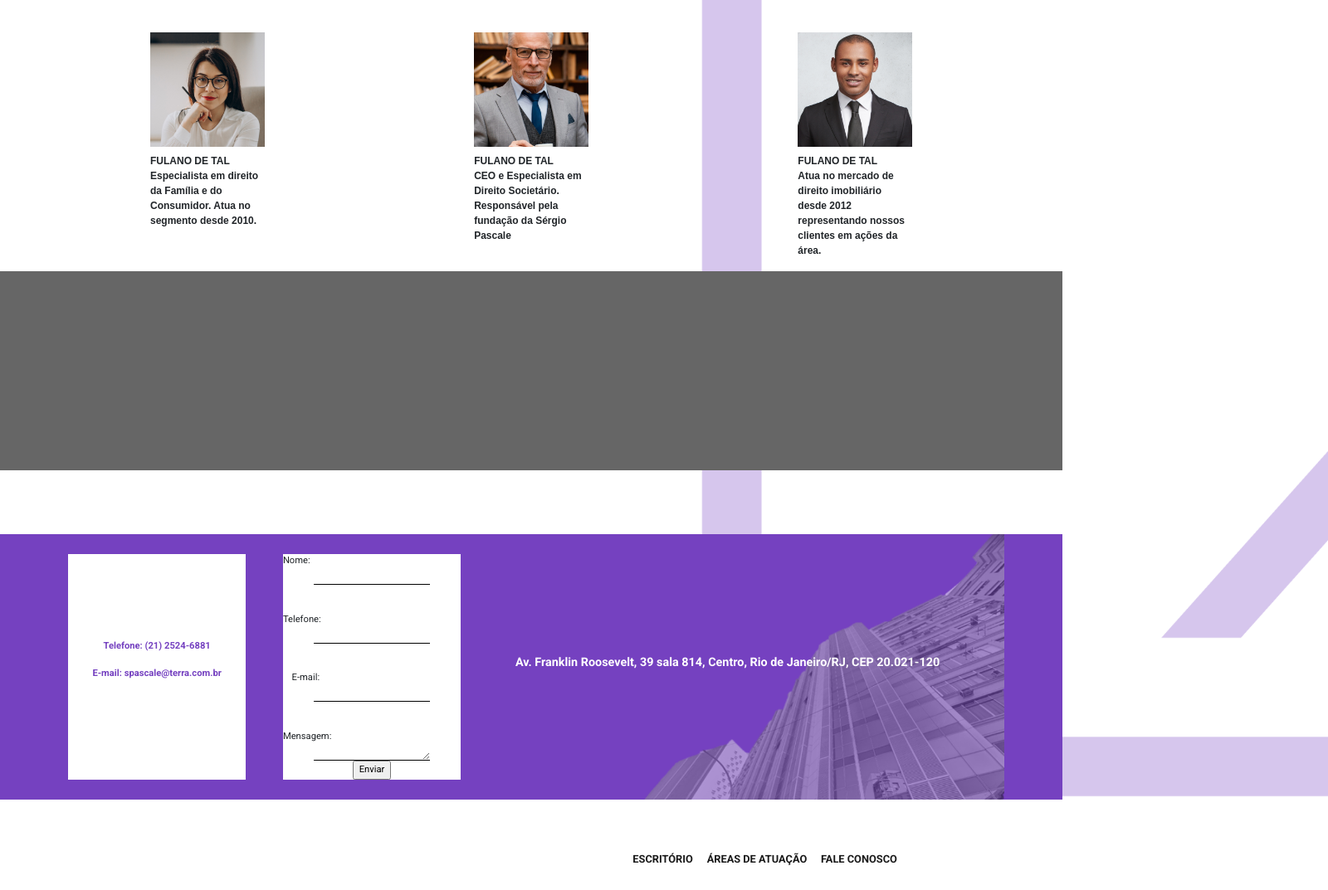
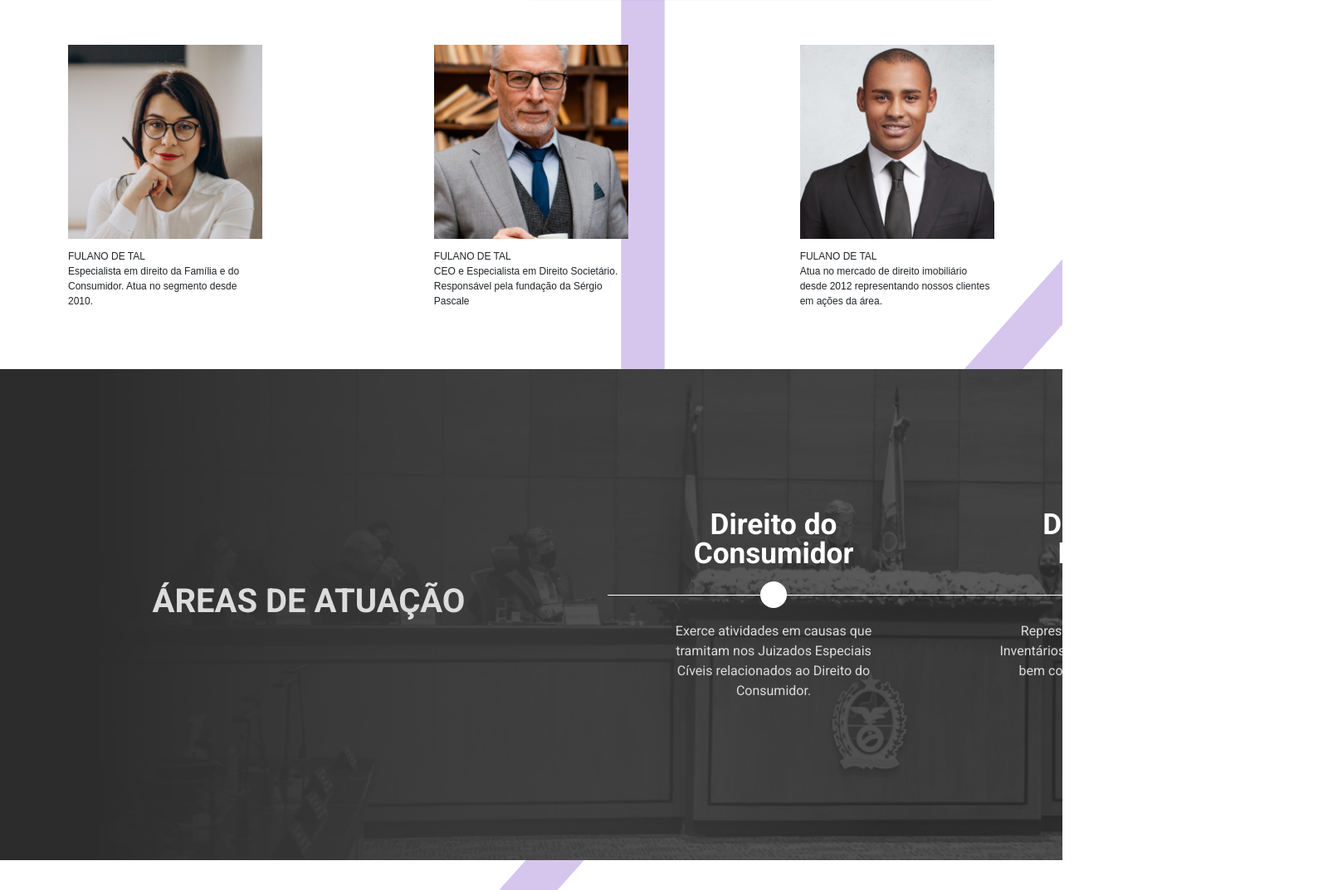
Before and after one commit to Artur-Maio/sergioRascaleSite, a plain HTML site: page index.html in a window 1280 px wide. Shown: the part 714-1787 px from the top of the page at 83% size, 1600 px wide, since content can reach past the window. Drawn offline with nearby package versions, Linux system fonts and the light colour scheme.

Commit message:
commit for gh pages
final commit to put on the gh pages

```diff
--- a/index.html
+++ b/index.html
@@ -8,9 +8,9 @@
   <title>Sergio Pascale Advogados Associados</title>
   <link href="https://cdn.jsdelivr.net/npm/bootstrap@5.0.1/dist/css/bootstrap.min.css" rel="stylesheet"
     integrity="sha384-+0n0xVW2eSR5OomGNYDnhzAbDsOXxcvSN1TPprVMTNDbiYZCxYbOOl7+AMvyTG2x" crossorigin="anonymous">
-  <link rel="stylesheet" href="style.css">
   <link rel="preconnect" href="https://fonts.gstatic.com">
   <link href="https://fonts.googleapis.com/css2?family=Roboto:wght@100;400;700&display=swap" rel="stylesheet">
+  <link rel="stylesheet" href="style.css">
 </head>
 
 <body>
@@ -35,19 +35,17 @@
       </nav>
     </div>
   </header>
-  <section class="cotainer-fluid midle-box">
-    <div class="continer rectangle">
+  <section class="container-fluid middle-box p-0 rectangle">
     <div class="container">
       <p class="text-title">
         Simplificar e</br>garantir o direito<br> de cada cidadão.
       </p>
     </div>
-    </div>
   </section>
   <section class="container-fluid about-section">
-    <div class="container inside">
+    <div class="container">
       <div class="about-title">
-        <p class="midle-title">nosso escritório</p>
+        <p class="middle-title">nosso escritório</p>
       </div>
       <div class="inside-box">
         <div class="logo-inside">
@@ -66,65 +64,88 @@
 
   <section class="container-fluid team-box">
     <div class="container our-people">
-      <div class="member1">
-        <div class="membP">
-          <p class="memb1">FULANO DE TAL<br>Especialista em direito da Família e do Consumidor. Atua no segmento desde
+      <div class="member">
+        <img src="images/people1.png">
+        <p>FULANO DE TAL<br>Especialista em direito da Família e do Consumidor. Atua no segmento desde
           2010. </p>
       </div>
-      </div>
-      <div class="member2">
-        <div class="membP">
-          <p class="memb2">FULANO DE TAL<br>CEO e Especialista em Direito Societário. Responsável pela fundação da
+      <div class="member">
+        <img src="images/people2.png">
+        <p>FULANO DE TAL<br>CEO e Especialista em Direito Societário. Responsável pela fundação da
           Sérgio Pascale</p>
       </div>
-      </div>
-      <div class="member3">
-        <div class="membP">
-          <p class="memb3">FULANO DE TAL<br>Atua no mercado de direito imobiliário desde 2012 representando nossos
+      <div class="member">
+        <img src="images/people3.png">
+        <p>FULANO DE TAL<br>Atua no mercado de direito imobiliário desde 2012 representando nossos
           clientes em ações
           da área.</p>
       </div>
     </div>
+  </section>
+  <section class="container-fluid areas-box">
+    <div class="areas">
+      <div>
+        ÁREAS DE ATUAÇÃO
+      </div>
+      <div class="area">
+        <div class="area-title">Direito do Consumidor</div>
+        <div class="circle-container">
+          <div class="circle"></div>
+        </div>
+        <div class="area-description">Exerce atividades em causas que tramitam nos Juizados Especiais Cíveis
+          relacionados ao Direito do
+          Consumidor.</div>
+      </div>
+      <div class="area">
+        <div class="area-title">Direito da Família</div>
+        <div class="circle-container">
+          <div class="circle"></div>
+        </div>
+        <div class="area-description">Representa seus clientes em Inventários judiciais e extrajudiciais, bem como em
+          testamentos e Divórcios.
         </div>
       </div>
-  </section>
-  <section class="container-fluid areas-box">
-    <div class="container our-areas">
-      <div class="areas">
-        <div class="area1">
-
+      <div class="area">
+        <div class="area-title">Direito Imobiliário</div>
+        <div class="circle-container">
+          <div class="circle"></div>
         </div>
-        <div class="area2">
-
+        <div class="area-description">Atua auxiliando na administração de imóveis e processos referentes a propriedades
+          imobiliárias.</div>
       </div>
-        <div class="area3">
-
+      <div class="area">
+        <div class="area-title">Direito Societário</div>
+        <div class="circle-container">
+          <div class="circle"></div>
         </div>
+        <div class="area-description">Assiste empresas em seus atos constituitivos e registro junto à Junta Comercial,
+          Prefeitura e Receita
+          Federal, bem como em litígios.</div>
       </div>
     </div>
   </section>
   <section class="container-fluid bigfoot">
     <div class="container prefoot">
       <div class="info">
-        <p>Telefone: (21) 2524-6881</p>
+        <p>(21) 2524-6881</p>
 
-        <p>E-mail: spascale@terra.com.br</p>
+        <p>spascale@terra.com.br</p>
       </div>
 
       <form class="message" action="/action_page.php">
         <label class="lname" for="text">Nome:</label>
-        <input type="text" id="nome" name="name"><br><br>
+        <input type="text" id="nome" name="name">
 
         <label class="tel" for="tel">Telefone:</label>
-        <input type="text" id="tel" name="tel"><br><br>
+        <input type="text" id="tel" name="tel">
 
         <label class="email" for="email">E-mail:</label>
-        <input type="email" id="email" name="email"><br><br>
+        <input type="email" id="email" name="email">
 
         <label class="larea" for="textarea">Mensagem:</label>
         <textarea name="messagebox" id=txtarea cols="30" rows="2"></textarea>
 
-        <input class="submit" type="submit" value="Enviar">
+        <button class="btn btn-default submit" type="submit">Enviar</button>
       </form>
 
       <div class="address-text">
@@ -133,8 +154,8 @@
     </div>
   </section>
 
-  <div class="above-footer">
-    <div class="social-medias">
+  <div class="container above-footer">
+    <!-- <div class="social-medias">
       <a href="https://www.google.com/"><img src="images/Vector.png"
           class="media-object  img-responsive img-thumbnail"></a>
       <a href="https://www.google.com/"><img src="images/Vector2.png"
@@ -143,22 +164,19 @@
           class="media-object  img-responsive img-thumbnail"></a>
       <a href="https://www.google.com/"><img src="images/Vector4.png"
           class="media-object  img-responsive img-thumbnail"></a>
-    </div>
+    </div> -->
 
     <div class="base-buttons">
+      <a class="footer-buttom" href="#">Início</a>
       <a class="footer-buttom" href="#">Escritório</a>
       <a class="footer-buttom" href="#">Áreas de Atuação</a>
       <a class="footer-buttom" href="#">Fale conosco</a>
     </div>
   </div>
 
-  <section class="secfooter">
-    <footer>
-      <div class="footerp">
-        <p class="cnpj">CNPJ: 34.686.193/0001-06 - Sergio Pascale - Todos os direitos reservados - 2021 </p>
-        <p class="bigu">Produzido por Bigu.tech</p>
-      </div>
-    </footer>
+  <section class="container secfooter">
+    <p>CNPJ: 34.686.193/0001-06 - Sergio Pascale - Todos os direitos reservados - 2021 </p>
+    <p>Produzido por Bigu.tech</p>
   </section>
 
   <script src="https://cdn.jsdelivr.net/npm/bootstrap@5.0.1/dist/js/bootstrap.bundle.min.js"
--- a/style.css
+++ b/style.css
@@ -1,6 +1,6 @@
 /* header, logo and navbar*/
-.header{
-    display:block;
+.header {
+    display: block;
     position: absolute;
     width: 100%;
     height: 20%;
@@ -10,63 +10,61 @@
     font-family: 'Roboto', sans-serif;
 }
 
-body{
+body {
     background-image: url(images/vectorbg.png);
-    background-size: 150vh;
-    background-repeat:no-repeat;
+    background-size: 110vh;
+    background-repeat: no-repeat;
     background-position-x: 60vh;
-    background-position-y: 30vh;
+    background-position-y: 32vh;
     font-family: 'Roboto', sans-serif;
 }
 
-.headerNav{
+.headerNav {
     background: rgb(185, 161, 199);
     width: 100%;
 }
 
-.container-fluid.largebar{
-    background:#f4f7f5;
+.container-fluid.largebar {
+    background: #f4f7f5;
 }
 
-.navbar{
-    position: relative;
-    display: flex;
-    align-items: center;
-    padding-top: .5rem;
-    padding-bottom: .5rem;
-    background: #F4F7F5;
-    height: 20%;
+.navbar {
+    padding: 1em 0px;
 }
 
-#navbarNavAltMarkup{
+#navbarNavAltMarkup {
     justify-content: flex-end;
     font-family: 'Roboto', sans-serif;
     font-style: normal;
     font-weight: 700;
-    font-size: .9em;
+    font-size: 1.1em;
     line-height: 1.1em;
     color: #272D4E;
 }
 
-.logo{
-    width: 9.375em;
-    height: 50%;
+.logo {
+    width: 90%;
+    height: auto;
 }
 
 .rectangle {
     display: flex;
-    position: relative;
     height: 55vh;
     left: 0px;
     background: #7541C0;
     background-image: url("images/greekBg.png");
-    background-size: 50%;
+    background-size: contain;
     background-repeat: no-repeat;
     background-position-x: right;
-    background-position-y: center;
+    background-position-y: bottom;
 }
 
-.block1{
+.rectangle .container {
+    display: flex;
+    align-items: center;
+}
+
+.block1 {
 
     padding-left: 3em;
     display: flex;
@@ -76,15 +74,11 @@ body{
     height: 362px;
 }
 
-.text-title{
+.text-title {
     display: flex;
-    align-items : center ;
+    align-items: center;
     justify-content: left;
     align-content: center;
-    position: absolute;
-    width: 50%;
-    height: 50%;
-    padding-top: 11%;
     font-family: 'Roboto', sans-serif;
     font-style: normal;
     font-weight: bold;
@@ -95,46 +89,39 @@ body{
 
 /*our-section*/
 
-.container-fluid.about-section{
+.container-fluid.about-section {
     display: flex;
     justify-content: center;
     align-items: center;
+    min-height: 20vh;
 }
 
-.container.inside {
+.about-section .container {
     display: flex;
+    justify-content: space-between;
     align-items: center;
-    justify-content: center;
-    color: rgba(39, 45, 78, 0.5);
-    margin-top: -12%;
 }
 
-.about-title {
-    padding-top: 9%;
+.middle-title {
+    font-weight: 600;
+    font-family: Roboto;
+    font-size: 2.5rem;
+    text-transform: uppercase;
+    color: gray;
 }
 
-.midle-title {
-    font-weight: 500;
-    font-family: Roboto;
-    font-size: 2.2rem;
-    text-transform: uppercase;
-}
-
-.inside-box{
+.inside-box {
     display: flex;
     position: relative;
     flex-direction: row;
-    margin-left: 30%;
     align-items: center;
-    justify-content :space-between;
+    justify-content: space-between;
     background-color: #Ffffff;
     -webkit-box-shadow: 0px 1px 3px 0px rgba(117, 65, 192, 0.58);
     -moz-box-shadow: 0px 1px 3px 0px rgba(117, 65, 192, 0.58);
     box-shadow: 0px 1px 3px 0px rgba(117, 65, 192, 0.58);
-    margin: 5%;
-    margin-top: auto;
     width: 50%;
-    margin-top: 10%;
+    margin-top: -5%;
 
 }
 
@@ -143,8 +130,8 @@ body{
 }
 
 .logo2 {
-   width: 8rem;
-   padding-left: 3%;
+    width: 8rem;
+    padding-left: 3%;
 }
 
 .text2 {
@@ -160,127 +147,168 @@ body{
 }
 
 /*our-team*/
-.container-fluid.team-box {
-    height: 18rem;
+.team-box {
+    height: 22rem;
     display: flex;
     align-items: center;
+    margin: 3em 0px;
 }
 
-.container.our-people {
+.our-people {
     display: flex;
     justify-content: space-between;
     height: 100%;
-    width: 75%;
 }
 
-.member1 {
-    background-image: url(images/people1.png);
+.member {
     display: flex;
-    background-repeat:no-repeat;
-    background-position-x: center;
-    background-position-y:top;
-    background-size: 100%;
-    height:100%;
-    width: 15%;
+    flex-direction: column;
+    width: 21%;
     font-family: 'Roboto', sans-serif;
     align-items: center;
     justify-content: center;
 }
 
-.membP {
-    display: flex;
-    justify-content: center;
+.member img {
+    width: 100%;
+}
+
+.member p {
     font-size: .75rem;
     font-family: sans-serif;
-    margin-top: 65%;
-    font-weight: 600;
-    width: 100%;
-    height: 30%;
-}
-
-.member2 {
-    background-image: url(images/people2.png);
-    display: flex;
-    background-repeat:no-repeat;
-    background-position-x: center;
-    background-position-y:top;
-    background-size: 100%;
-    height:100%;
-    width: 15%;
-    font-family: 'Roboto', sans-serif;
-    align-items: center;
-    justify-content: center;
-}
-
-.member3 {
-    background-image: url(images/people3.png);
-    display: flex;
-    background-repeat:no-repeat;
-    background-position-x: center;
-    background-position-y:top;
-    background-size: 100%;
-    height:100%;
-    width: 15%;
-    font-family: 'Roboto', sans-serif;
-    align-items: center;
-    justify-content: center;
+    align-self: flex-end;
+    margin-top: 1em;
 }
 
 /* Our Areas */
 .container-fluid.areas-box {
-    height: 15rem;
+    height: 37rem;
     width: 100%;
-    background-color: #666666;
+    background-color: #313131;
+    overflow-x: scroll;
+    -ms-overflow-style: none;
+    scrollbar-width: none;
+    background-image: url("images/tribunal\ 1.png");
+    background-repeat: no-repeat;
+    background-size: cover;
+    background-position-x: center;
+    background-position-y: top;
 }
 
-container.our-areas {
+.container-fluid.areas-box::-webkit-scrollbar {
+    display: none;
+}
+
+.our-areas {
     height: 50%;
     background-color: #7541C0;
     width: 100%;
 }
 
 .areas {
-    width: 50%;
+    display: inline-flex;
+    height: 100%;
+    justify-content: center;
+    align-items: center;
+}
+
+.areas>div {
+    min-width: 400px;
+    padding: 0px 4em;
+    text-align: center;
+    height: 100%;
+    position: relative;
+}
+
+.areas>div:first-child {
+    font-size: 2.5em;
+    font-weight: 600;
+    color: gainsboro;
+    padding: 0px;
+    margin: 0px 4em;
+    padding-top: 250px;
+}
+
+.area .area-title {
+    font-size: 2.2em;
+    line-height: 1em;
+    font-weight: 600;
+    color: white;
+    padding-top: 170px;
+}
+
+.area .area-description {
+    color: gainsboro;
+}
+
+.area .circle {
+    width: 2em;
+    height: 2em;
+    border-radius: 50%;
+    background-color: white;
+    margin: 1em auto;
+}
+
+.area:after {
+    position: absolute;
+    left: 0;
+    top: 46%;
+    height: 1px;
+    background: white;
+    content: "";
+    width: 100%;
+    display: block;
 }
 
 /*Address & Form*/
 .container-fluid.bigfoot {
-    height: 20rem;
-    margin-top: 6%;
-    background-color: #7541C0;
+    min-height: 25em;
+    margin-top: 5em;
+    background: #7541C0;
     display: flex;
     align-items: center;
+    background-image: url("images/adress.png");
+    background-repeat: no-repeat;
+    background-size: 40%;
+    background-position-x: right;
+    background-position-y: bottom;
 }
 
 .container.prefoot {
-    height: 100%;
-    width: 100rem;
     display: flex;
     align-items: center;
-    background: url(images/adbg.png);
-    background-repeat: no-repeat;
-    background-size: 40%;
-    position:relative;
-    background-position-x: right;
+    position: relative;
+    padding: 2em;
+    flex-wrap: wrap;
+}
+
+.prefoot>* {
+    width: 100%;
+    flex-grow: 1;
+    flex: 1;
+    min-width: 250px;
+}
+
+.address-text {
+    flex-grow: 2;
 }
 
 .address-form {
-    width: 40%;
     height: 100%;
     display: flex;
     align-items: center;
 }
 
-.info{
-    width: 20%;
-    height: 85%;
+.info {
+    height: 20rem;
     background: #ffffff;
     display: flex;
     flex-direction: column;
     justify-content: center;
     align-items: center;
-    font-size: .7rem;
+    font-size: 1em;
     font-weight: 700;
+    padding: 1em;
 }
 
 .info p {
@@ -288,81 +316,47 @@ container.our-areas {
     font-family: Roboto;
 }
 
-    /* Form */
+/* Form */
 .message {
-    position:relative;
+    position: relative;
     flex-direction: column;
     display: flex;
     align-items: center;
     justify-content: center;
     font-size: .7rem;
-    height: 85%;
-    width: 20%;
+    height: 100%;
     margin-left: 4%;
     background: #ffffff;
+    padding: 2em;
 }
 
-.lname {
-    align-self: flex-start;
+.message input,
+.message textarea {
+    width: 100%;
+    border: 1px solid black;
+    height: 2em;
+    margin-bottom: 1em;
 }
 
-#nome {
-    width: 100%;
-    border: none;
-    border-bottom: 1px solid black;
-    width: 65%;
-    height: 10%;
-    margin: 0;
+.message textarea {
+    height: 4em;
 }
 
-.tel {
+.message label {
     align-self: flex-start;
-}
-
-#tel {
-    padding-left: 50%;
-    width: 100%;
-    border: none;
-    border-bottom: 1px solid black;
-    width: 65%;
-    height: 10%;
-}
-
-.email {
-    padding-left: 5%;
-    align-self: flex-start;
-}
-
-#email {
-    border: none;
-    border-bottom: 1px solid black;
-    width: 65%;
-    height: 10%
-}
-
-.larea {
-    align-self: flex-start;
-}
-
-#txtarea {
-    border: none;
-    border-bottom: 1px solid black;
-    width: 65%;
-    height: 10%;
-    line-height:.7rem;
+    font-size: 1.2em;
 }
 
 /* Address */
-    .address-text {
+.address-text {
     position: relative;
-    width: 60%;
     height: 100%;
     display: flex;
     align-items: center;
-
+    padding: 1em;
 }
 
-.address{
+.address {
     display: flex;
     justify-content: center;
     width: 100%;
@@ -375,29 +369,19 @@ container.our-areas {
 }
 
 /*footer*/
+.base-buttons {
+    margin: 1em 0px;
+}
+
 .secfooter {
-    margin-top: 1%;
+    margin-top: 1em;
+    display: flex;
+    justify-content: space-between;
 }
 
 .above-footer {
-    width: 200vh;
-    height: 30%;
     display: flex;
-    align-items: center;
-    justify-content: center;
-
-}
-
-.social-medias {
-    position: relative;
-    width: 25%;
-    height: 10%;
-    padding-top: 7%;
-
-}
-
-.base-buttons {
-    margin-right: 9%;
+    justify-content: flex-start;
 }
 
 .footer-buttom {
@@ -407,28 +391,109 @@ container.our-areas {
     color: #1A1A1A;
     width: 20%;
     font-weight: 800;
-    margin:0 .8rem .8rem 0;
+    margin: 0 .8rem .8rem 0;
 
 }
 
-.footerp {
-    display: flex;
-    align-items: center;
-    flex-direction: row;
-}
-
-.cnpj {
+.secfooter p {
     font-size: .7rem;
     font-family: 'Roboto', sans-serif;
     color: #272D4E;
-    margin-left: 32%;
+    display: inline-block;
 }
 
-.bigu {
-    font-size: .7rem;
-    font-family: 'Roboto', sans-serif;
-    width: 20%;
-    height: 10%;
-    margin-left: 10%;
-    color: #272D4E;
+@media (max-width: 991px) {
+    .middle-text {
+        text-align: center;
+    }
+
+    .rectangle {
+        height: 35vh;
+    }
+
+    .text-title {
+        font-size: 2em;
+        line-height: 1.5em;
+        padding-left: .5em;
+    }
+
+    .about-section {
+        margin: 5em 0px;
+    }
+
+    .about-section .container {
+        flex-direction: column;
+        justify-content: center;
+        align-items: center;
+    }
+
+    .about-section .inside-box {
+        margin-top: 1em;
+        width: 100%;
+    }
+
+    .our-people,
+    .member {
+        flex-direction: column;
+        width: 100%;
+    }
+
+    .team-box {
+        height: auto;
+    }
+
+    .member img,
+    .member p {
+        max-width: 300px;
+    }
+
+    .member p {
+        align-self: center;
+    }
 }
+
+@media (max-width: 768px) {
+    .message {
+        margin: 0px;
+    }
+
+    .info {
+        height: 10em;
+        margin-bottom: 2em;
+    }
+}
+
+@media (max-width: 485px) {
+
+    .inside-box {
+        display: flex;
+        flex-direction: column;
+        padding: 1em;
+        padding: 2em;
+    }
+
+    .logo-inside {
+        padding: 0px;
+        margin-bottom: 1em;
+    }
+
+    .text2 {
+        width: 90%;
+    }
+}
+
+@media (max-width: 326px) {
+    .logo {
+        width: 100px;
+    }
+
+    .prefoot>* {
+        min-width: auto;
+        width: 100%;
+    }
+
+    .container.prefoot {
+        padding: 1em 0px;
+        flex-direction: column;
+    }
+}
```
Also changed, not shown: images/adress.png (added), images/tribunal 1.png (added). Lines whose indentation alone changed are shown as unchanged.
